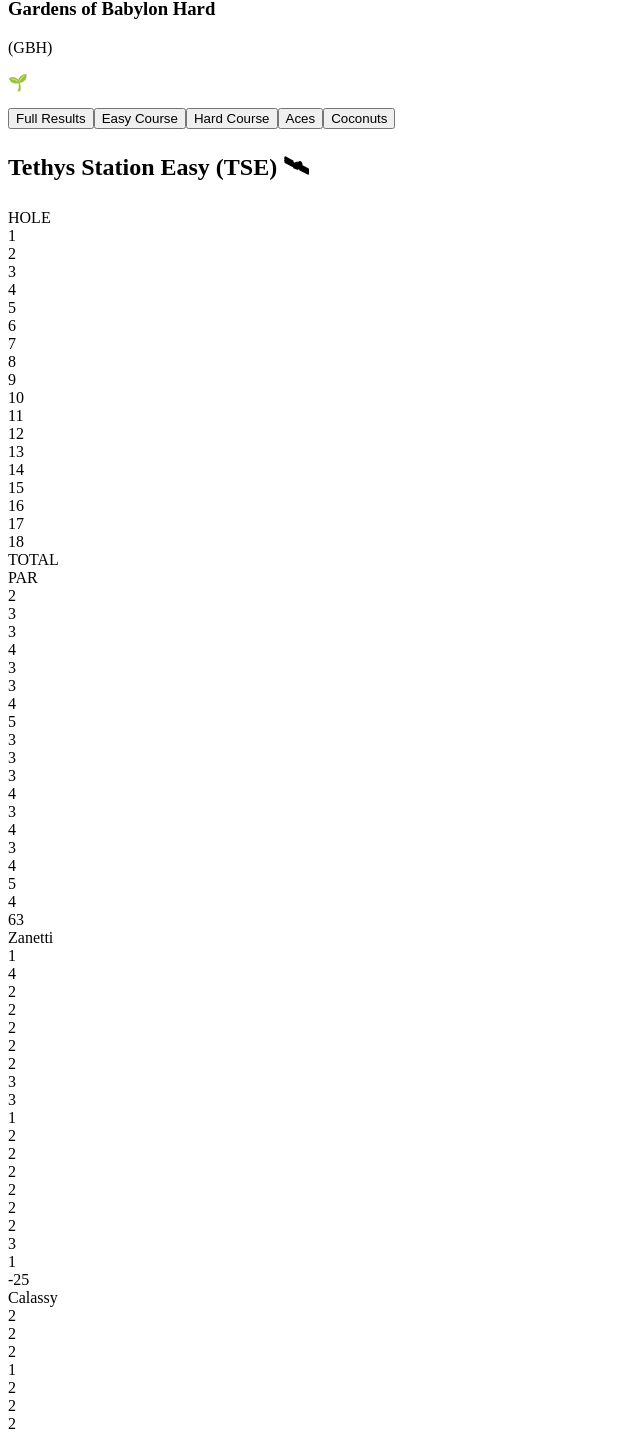
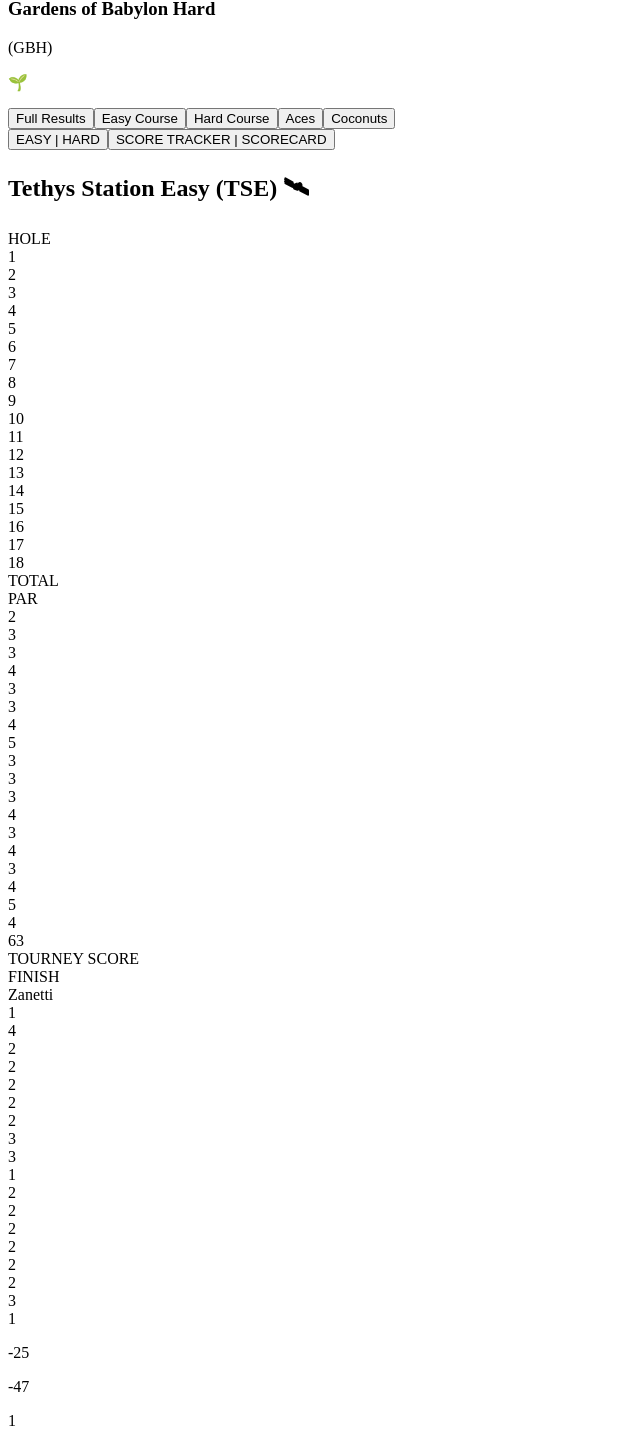
Before and after one commit to seantokuzo/wmgt, a React (Vite) app in the folder client/: page / in a window 1280 px wide. Shown: the part 373-1807 px from the top of the page, without its empty margins (0-640 px from the left). Built offline with nearby package versions, Linux system fonts and the light colour scheme; a web font is replaced by a local one.

Commit message:
scorecards mapped

```diff
--- a/client/src/components/scorecard/CourseScorecard.tsx
+++ b/client/src/components/scorecard/CourseScorecard.tsx
@@ -1,15 +1,62 @@
+import { RoundDetailsMode } from 'components/season/RoundDetails'
 import { CourseInterface } from 'data/course-data/wmgt-course-data'
 import { nanoid } from 'nanoid'
 
 type Props = {
+  mode: RoundDetailsMode
   course: CourseInterface
+  showEasyCourse: boolean
+  setShowEasyCourse: React.Dispatch<React.SetStateAction<boolean>>
+  showScoreTracker: boolean
+  setShowScoreTracker: React.Dispatch<React.SetStateAction<boolean>>
 }
 
-const CourseScorecard: React.FC<Props> = ({ course }) => {
+const CourseScorecard: React.FC<Props> = ({
+  mode,
+  course,
+  showEasyCourse,
+  setShowEasyCourse,
+  showScoreTracker,
+  setShowScoreTracker
+}) => {
   console.log(course)
 
   return (
-    <>
+    <div className="w-full mt-5">
+      {mode === 'full' && (
+        <div className="w-full flex justify-between items-center">
+          <button className="" onClick={() => setShowEasyCourse(!showEasyCourse)}>
+            <span
+              className={`py-1 px-3 rounded-md ${showEasyCourse && 'bg-[#f8ff71] text-[#38280e]'}`}
+            >
+              EASY
+            </span>{' '}
+            |{' '}
+            <span
+              className={`py-1 px-3 rounded-md ${!showEasyCourse && 'bg-[#f8ff71] text-[#38280e]'}`}
+            >
+              HARD
+            </span>
+          </button>
+          <button className="" onClick={() => setShowScoreTracker(!showScoreTracker)}>
+            <span
+              className={`py-1 px-3 rounded-md ${
+                showScoreTracker && 'bg-[#f8ff71] text-[#38280e]'
+              }`}
+            >
+              SCORE TRACKER
+            </span>{' '}
+            |{' '}
+            <span
+              className={`py-1 px-3 rounded-md ${
+                !showScoreTracker && 'bg-[#f8ff71] text-[#38280e]'
+              }`}
+            >
+              SCORECARD
+            </span>
+          </button>
+        </div>
+      )}
       <h2 className="text-center">{`${course.course} ${course.difficulty} (${course.alias}) ${course.courseMoji}`}</h2>
       {/* ****** HOLES ROW ****** */}
       <div className="w-full text-xl flex justify-between items-center py-2">
@@ -20,13 +67,13 @@ const CourseScorecard: React.FC<Props> = ({ course }) => {
         >
           {course.parByHole.map((hole, i) => (
             <div
-              className="w-12
-              flex flex-col justify-center items-center"
+              className="w-10
+              flex justify-center items-center"
               key={nanoid()}
             >
               <div
-                className="w-10 h-10 border-2 rounded-[50%]
-                flex flex-col justify-center items-center"
+                className="w-8 h-8 border-2 rounded-[50%] text-sm
+                flex flex-col justify-center items-center text-center"
               >
                 {i + 1}
               </div>
@@ -34,6 +81,8 @@ const CourseScorecard: React.FC<Props> = ({ course }) => {
           ))}
         </div>
         <div className="w-1/12 text-center">TOTAL</div>
+        <div className="w-1/12 text-center"></div>
+        <div className="w-1/12 text-center"></div>
       </div>
       {/* ****** HOLES ROW ****** */}
       <div className="w-full text-lg flex justify-between items-center">
@@ -44,12 +93,12 @@ const CourseScorecard: React.FC<Props> = ({ course }) => {
         >
           {course.parByHole.map((par) => (
             <div
-              className="w-12
-              flex flex-col justify-center items-center"
+              className="w-10
+            flex flex-col justify-center items-center"
               key={nanoid()}
             >
               <div
-                className="w-10 h-10 rounded-[50%]
+                className="w-8 h-8 rounded-[50%]
                 flex flex-col justify-center items-center"
               >
                 {par}
@@ -57,9 +106,11 @@ const CourseScorecard: React.FC<Props> = ({ course }) => {
             </div>
           ))}
         </div>
-        <div className="w-1/12 px-4 text-center">{course.par}</div>
+        <div className="w-1/12 text-sm px-4 text-center">{course.par}</div>
+        <div className="w-1/12 text-sm text-center">TOURNEY SCORE</div>
+        <div className="w-1/12 text-sm text-center">FINISH</div>
       </div>
-    </>
+    </div>
   )
 }
 
--- a/client/src/components/scorecard/PlayerScorecard.tsx
+++ b/client/src/components/scorecard/PlayerScorecard.tsx
@@ -1,3 +1,4 @@
+import { RoundDetailsMode } from 'components/season/RoundDetails'
 import { PlayerRoundInterface } from 'data/round-data/s7-round-data'
 import { nanoid } from 'nanoid'
 
@@ -5,35 +6,103 @@ type Props = {
   playerRound: PlayerRoundInterface
   coursePars: number[]
   easy: boolean
+  showScoreTracker: boolean
 }
 
-const PlayerScorecard: React.FC<Props> = ({ playerRound, coursePars, easy }) => {
+const PlayerScorecard: React.FC<Props> = ({ playerRound, coursePars, easy, showScoreTracker }) => {
   const scorecard = easy ? playerRound.easyScorecard : playerRound.hardScorecard
   const playerScore = scorecard.reduce((a, b) => a + b, 0) - coursePars.reduce((a, b) => a + b, 0)
+  const holeScores = scorecard.map((score, i) => score - coursePars[i])
+  const startingCount = easy ? 0 : playerRound.easyRoundScore
+  const scoreTracker = holeScores.map((score, i) => {
+    return holeScores.slice(0, i + 1).reduce((sum, curr) => sum + curr, startingCount)
+  })
+
+  const scoreDecoration = (score: number, outer: boolean) => {
+    if (score === 0) return ''
+    let decorations = 'border-[1px]'
+    if (score <= -2) {
+      decorations = decorations + ' border-red-400 rounded-[50%]'
+    }
+    if (score === -1) {
+      decorations = decorations + ' border-red-400 border-[1px] rounded-[50%]'
+      if (outer) return ''
+    }
+    if (score === 1) {
+      decorations = decorations + ' border-green-600'
+      if (outer) return ''
+    }
+    if (score >= 2) {
+      decorations = decorations + ' border-green-600'
+    }
+    return decorations
+  }
+
+  const scoreToMap = showScoreTracker ? scoreTracker : scorecard
 
   return (
-    <div className="w-full text-lg flex justify-between items-center">
-      <div className="w-1/6 text-base overflow-hidden text-ellipsis max-w-1/10 pr-2 flex justify-end">{playerRound.player}</div>
+    <div className="w-full text-lg flex justify-between items-center my-1">
+      <div className="w-1/6 text-base overflow-hidden max-w-1/10 pr-2 flex justify-end">
+        {playerRound.player}
+      </div>
       <div
         className="w-4/5 min-w-4/5
           flex justify-between items-center"
       >
-        {scorecard.map((par) => (
+        {scoreToMap.map((score, i) => (
           <div
-            className="w-12
-              flex flex-col justify-center items-center"
+            className={`w-10 h-10 ${scoreDecoration(holeScores[i], true)}
+            flex flex-col justify-center items-center`}
             key={nanoid()}
           >
             <div
-              className="w-10 h-10 rounded-[50%]
-                flex flex-col justify-center items-center"
+              className={`w-8 h-8 ${scoreDecoration(holeScores[i], false)} ${
+                score === 1 && !showScoreTracker && 'bg-red-400 rounded-[50%]'
+              } ${showScoreTracker && 'text-xs'}
+                flex flex-col justify-center items-center`}
             >
-              {par}
+              {score}
             </div>
           </div>
         ))}
       </div>
-      <div className="w-1/12 px-4 text-center">{playerScore}</div>
+      <div
+        className="w-1/12 px-4
+        flex justify-center items-center"
+      >
+        <p
+          className={`flex justify-center items-center min-w-[3.25rem] border-l-2 border-b-2 rounded-md p-2 ${
+            playerScore < 0 ? 'bg-red-400/[0.5]' : playerScore > 0 ? 'bg-green-400/[0.5]' : ''
+          }`}
+        >
+          {playerScore}
+        </p>
+      </div>
+      <div className="w-1/12 text-center px-1">
+        <p
+          className={`${
+            playerScore < 0 ? 'bg-red-400/[0.5]' : playerScore > 0 ? 'bg-green-400/[0.5]' : ''
+          } border-l-2 border-b-2 rounded-md p-2`}
+        >
+          {playerRound.totalToPar}
+        </p>
+      </div>
+      <div className="w-1/12 flex justify-center text-center px-1">
+        <p
+          className={`w-fit border-l-2 border-b-2 rounded-md px-4 py-2
+          ${
+            playerRound.roundRank <= 10
+              ? 'bg-red-400/[0.75]'
+              : playerRound.roundRank <= 20
+              ? 'bg-blue-400/[0.5]'
+              : playerRound.roundRank <= 30
+              ? 'bg-green-400/[0.75]'
+              : 'bg-orange-400/[0.75]'
+          }`}
+        >
+          {playerRound.roundRank}
+        </p>
+      </div>
     </div>
   )
 }
--- a/client/src/components/season/RoundDetails.tsx
+++ b/client/src/components/season/RoundDetails.tsx
@@ -26,7 +26,8 @@ let round: RoundDataInterface
 
 const RoundDetails: React.FC<Props> = ({ selectedRound, setSelectedRound }) => {
   const [mode, setMode] = useState<RoundDetailsMode>('full')
-  console.log(mode)
+  const [showEasyCourse, setShowEasyCourse] = useState<boolean>(true)
+  const [showScoreTracker, setShowScoreTracker] = useState<boolean>(false)
 
   if (selectedRound.season === 7) {
     round = S7_DATA.filter((r) => r.round === selectedRound.round)[0]
@@ -35,7 +36,7 @@ const RoundDetails: React.FC<Props> = ({ selectedRound, setSelectedRound }) => {
   const hardCourse = courseData.filter((course) => course.alias === round.hardCourse)[0]
 
   return (
-    <div className="relative w-full flex flex-col justify-center items-center">
+    <div className="relative w-full flex flex-col justify-center items-center py-6">
       <RoundDetailsMenu
         mode={mode}
         setMode={setMode}
@@ -44,10 +45,62 @@ const RoundDetails: React.FC<Props> = ({ selectedRound, setSelectedRound }) => {
         hardCourse={hardCourse}
         setSelectedRound={setSelectedRound}
       />
-      <CourseScorecard course={easyCourse} />
-      {round.scores.map((playerRound) => (
-        <PlayerScorecard playerRound={playerRound} coursePars={easyCourse.parByHole} easy={true} key={nanoid()} />
-      ))}
+      <CourseScorecard
+        mode={mode}
+        course={showEasyCourse ? easyCourse : hardCourse}
+        showEasyCourse={showEasyCourse}
+        setShowEasyCourse={setShowEasyCourse}
+        showScoreTracker={showScoreTracker}
+        setShowScoreTracker={setShowScoreTracker}
+      />
+      {mode === 'full' &&
+        round.scores.map((playerRound) => (
+          <PlayerScorecard
+            playerRound={playerRound}
+            coursePars={showEasyCourse ? easyCourse.parByHole : hardCourse.parByHole}
+            easy={showEasyCourse}
+            showScoreTracker={showScoreTracker}
+            key={nanoid()}
+          />
+        ))}
+      {/* <PlayerScorecard
+        playerRound={round.scores[0]}
+        coursePars={easyCourse.parByHole}
+        easy={true}
+        key={nanoid()}
+      /> */}
+      {mode === 'easy' && (
+        <div
+          className="border-2 py-8 px-16 rounded-md text-4xl font-bold mt-10 animate-bounce
+          flex justify-center items-center"
+        >
+          COMING SOON
+        </div>
+      )}
+      {mode === 'hard' && (
+        <div
+          className="border-2 py-8 px-16 rounded-md text-4xl font-bold mt-10 animate-bounce
+          flex justify-center items-center"
+        >
+          COMING SOON
+        </div>
+      )}
+      {mode === 'aces' && (
+        <div
+          className="border-2 py-8 px-16 rounded-md text-4xl font-bold mt-10 animate-bounce
+          flex justify-center items-center"
+        >
+          ⛳️ COMING SOON ⛳️
+        </div>
+      )}
+      {mode === 'coconuts' && (
+        <div
+          className="border-2 py-8 px-16 rounded-md text-4xl font-bold mt-10 animate-bounce
+          flex justify-center items-center"
+        >
+          🥥 COMING SOON 🥥
+        </div>
+      )}
     </div>
   )
 }
```
